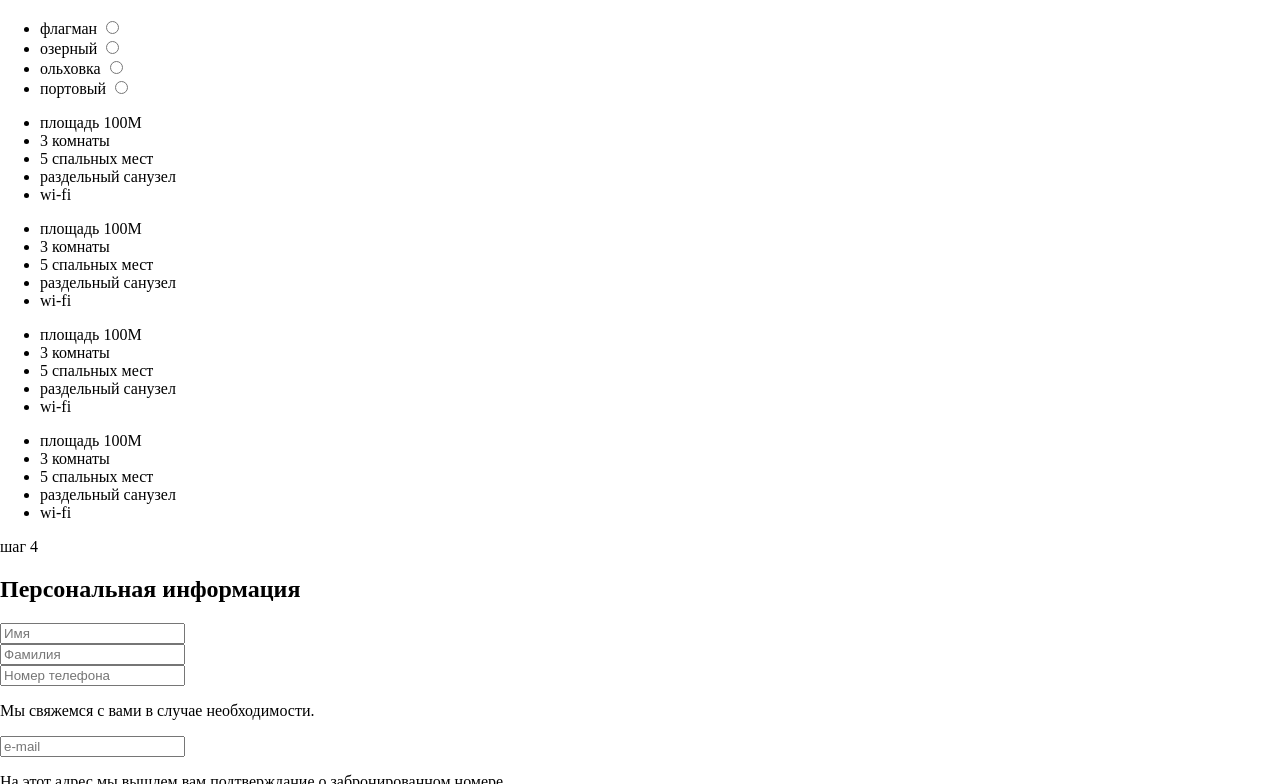
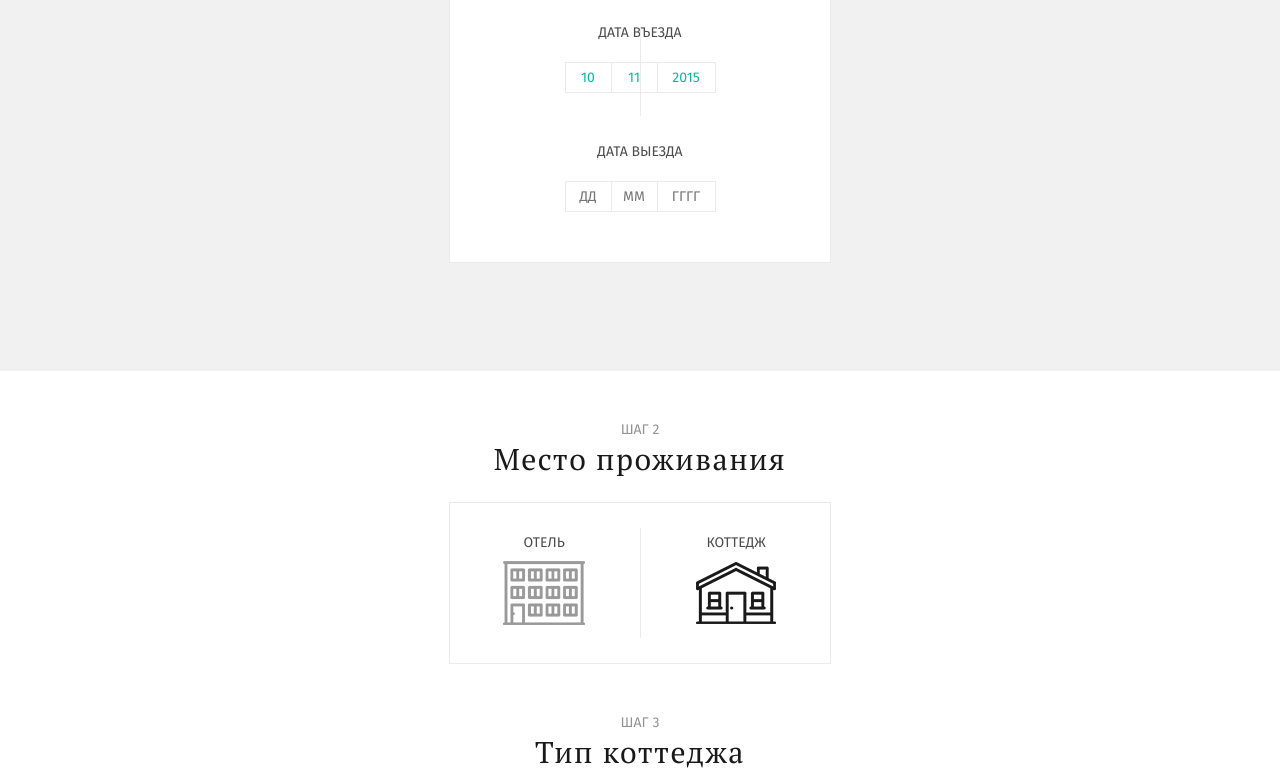
Before and after one commit to lopachenok/green-valley, a website: page app/form.html in a window 1280 px wide. Shown: the part 460-1244 px from the top of the page. Drawn offline with Linux system fonts and the light colour scheme; files that its build step writes are made by us from their sources.

Commit message:
Half of form page

```diff
--- a/app/form.html
+++ b/app/form.html
@@ -62,27 +62,27 @@
       <section class="date-of-rest">
         <div class="date-of-rest__inner">
 
-          <p class="date-of-rest__step  step">шаг 1</p>
-          <h1 class="date-of-rest__title">Дата отдыха</h1>
+          <p class="step">шаг 1</p>
+          <h1 class="section-title  section-title--grey">Дата отдыха</h1>
 
           <ul class="date-of-rest__choice-block">
 
             <li class="date-of-rest__choice-item">
-              <label class="date-of-rest__arrival-date">
-                дата въезда
-                <input type="text" value="10" placeholder="ДД">
-                <input type="text" value="11" placeholder="ММ">
-                <input type="text" value="2015" placeholder="ГГГГ">
-              </label>
+              <label class="date-of-rest__label">
+                дата въезда</label>
+                <input type="text" value="10" placeholder="ДД" class="date-of-rest__input">
+                <input type="text" value="11" placeholder="ММ" class="date-of-rest__input">
+                <input type="text" value="2015" placeholder="ГГГГ" class="date-of-rest__input">
+
             </li>
 
             <li class="date-of-rest__choice-item">
-              <label class="date-of-rest__depart-date">
-                дата выезда
-                <input type="text" placeholder="ДД">
-                <input type="text" placeholder="ММ">
-                <input type="text" placeholder="ГГГГ">
-              </label>
+              <label class="date-of-rest__label">
+                дата выезда</label>
+                <input type="text" placeholder="ДД" class="date-of-rest__input">
+                <input type="text" placeholder="ММ" class="date-of-rest__input">
+                <input type="text" placeholder="ГГГГ" class="date-of-rest__input">
+
             </li>
 
           </ul>
@@ -93,22 +93,22 @@
       <section class="living-place">
         <div class="living-place__inner">
 
-          <p class="living-place__step  step">шаг 2</p>
-          <h1 class="living-place__title">Место проживания</h1>
+          <p class="step">шаг 2</p>
+          <h1 class="section-title  section-title--grey">Место проживания</h1>
 
           <ul class="living-place__choice-block">
 
             <li class="living-place__choice-item">
-              <label class="living-place__hotel">
+              <label class="living-place__lable  living-place__lable--hotel" >
                 отель
-                <input type="radio" name="living-place">
+                <input type="radio" name="living-place" class="living-place__icon">
               </label>
             </li>
 
             <li class="living-place__choice-item">
-              <label class="living-place__cottage">
+              <label class="living-place__lable  living-place__lable--cottage">
                 коттедж
-                <input type="radio" name="living-place">
+                <input type="radio" name="living-place" class="living-place__icon">
               </label>
             </li>
 
@@ -120,8 +120,8 @@
       <section class="cottage-type">
         <div class="cottage-type__inner">
 
-          <p class="cottage-type__step step"></p>
-          <h1 class="cottage-type__title"></h1>
+          <p class="step">шаг 3</p>
+          <h1 class="section-title  section-title--grey">Тип коттеджа</h1>
 
           <ul class="cottage-type__choice-block">
 
@@ -196,8 +196,8 @@
       <section class="personal-info">
         <div class="personal-info__inner">
 
-          <p class="personal-info__step step">шаг 4</p>
-          <h1 class="personal-info__title">Персональная информация</h1>
+          <p class="step">шаг 4</p>
+          <h1 class="section-title  section-title--grey">Персональная информация</h1>
 
           <div class="personal-info__form">
 
@@ -230,8 +230,8 @@
       <section class="pay">
         <div class="pay__inner">
 
-          <p class="pay__step  step">шаг 5</p>
-          <h1 class="pay__title">Способ оплаты</h1>
+          <p class="step">шаг 5</p>
+          <h1 class="section-title  section-title--grey">Способ оплаты</h1>
 
           <div class="pay__form">
 
@@ -325,7 +325,7 @@
 
     <script src="js/actions-slider.js"></script>
     <script src="js/gallery-slider.js"></script>
-
+    <script src="js/menu.js"></script>
     <script src="js/promo-slider.js"></script>
     <script src="js/review.js"></script>
 
--- /dev/null
+++ b/app/js/menu.js
@@ -0,0 +1,3 @@
+$(document).on('click', '.page-header__menu-toggler-wrap', function () {
+    $('.main-nav__list').toggleClass('main-nav__list--open');
+  })
--- a/app/js/promo-slider.js
+++ b/app/js/promo-slider.js
@@ -1,7 +1,5 @@
 $(document).ready(function () {
-  $(document).on('click', '.menu-toggler', function () {
-    $('.main-nav__list').toggleClass('main-nav__list--open');
-  })
+
 
   $(document).on('click', '.promo-slider__tabs-item a', function (e) {
     e.preventDefault();
--- /dev/null
+++ b/app/scss/booking.scss
@@ -0,0 +1,31 @@
+.booking{
+
+  &__inner{
+    padding-top: 70px;
+    padding-bottom: 50px;
+  }
+
+  &__title{
+    color: #000000;
+    font: 30px $font-family-banner;
+    text-align: center;
+    margin: 0;
+  }
+
+  &__text{
+    color: #000000;
+    font: 400 16px / 20px $font-family;
+    margin: 20px auto 0;
+    text-align: center;
+    width: 60%;
+
+    @media (min-width: $medium-breakpoint) {
+      width: 381px;
+    }
+  }
+
+  &__tel{
+    color: $orange-color;
+    text-decoration: none;
+  }
+}
--- /dev/null
+++ b/app/scss/date-of-rest.scss
@@ -0,0 +1,86 @@
+.date-of-rest{
+
+  background: $form-background-color;
+
+  &__inner{
+    padding-top: 50px;
+    padding-bottom: 10px;
+  }
+
+  &__choice-block{
+    margin-top: 36px;
+    padding: 0;
+    text-align: center;
+
+    @media (min-width: $large-breakpoint) {
+      margin: 20px auto 0;
+      background-color: #fff;
+      width: 380px;
+      padding-top: 25px;
+      position: relative;
+      margin-bottom: 98px;
+      border: $border;
+
+      &:after{
+        content: '';
+        height: 90px;
+        position: absolute;
+        border-left: 1px solid #ebebeb;
+        top: 27px;
+        left: 50%;
+      }
+    }
+  }
+
+  &__choice-item{
+    font-size: 0;
+    text-align: center;
+
+    @media (min-width: $medium-breakpoint) {
+      display: inline-block;
+      margin: 0 10px;
+    }
+
+    @media (min-width: $large-breakpoint) {
+      display: inline-block;
+      margin: 0 24px;
+    }
+  }
+
+  &__label{
+    color: #4c4c4c;
+    font: 400 14px / 18px $font-family;
+    display: block;
+    text-align: center;
+    text-transform: uppercase;
+  }
+
+  &__input{
+    width: 50px;
+    height: 50px;
+    border-top: 1px solid #ebebeb;
+    border-bottom: 1px solid #ebebeb;
+    border-left: 1px solid #ebebeb;
+    margin-top: 20px;
+    margin-bottom: 40px;
+    border-right: none;
+    text-align: center;
+    color: #0ab89d;
+    font: 500 14px / 18px $font-family;
+
+     @media (min-width: $large-breakpoint) {
+       height: 27px;
+       width: 41px;
+       margin-bottom: 50px;
+    }
+  }
+
+  &__input:last-of-type{
+    width: 70px;
+    border-right: 1px solid #ebebeb;
+
+    @media (min-width: $large-breakpoint) {
+       width: 53px;
+    }
+  }
+}
--- /dev/null
+++ b/app/scss/living-place.scss
@@ -0,0 +1,76 @@
+.living-place{
+
+  &__inner{
+    padding-top: 40px;
+    padding-bottom: 50px;
+
+    @media (min-width: $medium-breakpoint) {
+      padding-top: 50px;
+    }
+  }
+
+  &__choice-block{
+    margin: 23px auto 0;
+    padding: 0;
+    border: $border;
+    height: 160px;
+    width: 280px;
+    position: relative;
+
+    @media (min-width: $medium-breakpoint) {
+      width: 380px;
+    }
+
+    &:before{
+      position: absolute;
+      content: '';
+      height: 110px;
+      top: 25px;
+      left: 50%;
+      border-left: $border;
+
+    }
+  }
+
+  &__choice-item{
+    width: 138px;
+    display: inline-block;
+    height: 100%;
+
+    @media (min-width: $medium-breakpoint) {
+        width: 188px;
+      }
+  }
+
+  &__lable{
+    color: #4c4c4c;
+    font: 400 14px / 18px $font-family;
+    text-transform: uppercase;
+    display: block;
+    text-align: center;
+    margin-top: 28px;
+    position: relative;
+    padding-left: 25px;
+
+    &:before{
+      content: '';
+      height: 64px;
+      width: 82px;
+      position: absolute;
+      left: 50%;
+      transform: translateX(-50%);
+      top: 30px;
+    }
+
+    &--hotel:before{
+      background: url(../img/IC-Hotel.png) no-repeat center;
+    }
+    &--cottage:before{
+      background: url(../img/IC-Cottage.png)no-repeat center;
+    }
+  }
+
+  &__icon{
+    opacity: 0;
+  }
+}
--- a/app/scss/section-title.scss
+++ b/app/scss/section-title.scss
@@ -15,3 +15,7 @@
 .section-title--white{
   color: #ffffff;
 }
+
+.section-title--grey{
+  color: #191919;
+}
--- /dev/null
+++ b/app/scss/step.scss
@@ -0,0 +1,7 @@
+.step{
+  color: #929292;
+  font: 500 14px / 18px $font-family;
+  text-align: center;
+  text-transform: uppercase;
+  margin: 0;
+}
--- a/app/scss/style.scss
+++ b/app/scss/style.scss
@@ -32,3 +32,7 @@
 @import 'room.scss';
 @import 'room-slider.scss';
 @import 'recomendation.scss';
+@import 'booking.scss';
+@import 'step.scss';
+@import 'date-of-rest.scss';
+@import 'living-place.scss';
--- a/app/scss/variables.scss
+++ b/app/scss/variables.scss
@@ -7,3 +7,5 @@ $letter-spacing: 0.05em;
 $font-family: 'Fira Sans';
 $font-family-banner: 'PT Serif';
 $animation-time: 4s;
+$form-background-color: #f1f1f1;
+$border: 1px solid #ebebeb;
```
Also changed, not shown: app/example.html (deleted, +0 -22 lines), app/index.html (+1 -1 lines), app/roomlist.html (+1 -1 lines), app/single-room.html (+1 -1 lines), app/css/style.css, app/img/IC-Cottage.png (added), app/img/IC-Hotel.png (added), app/scss/l(../img/IC-Cottage.png (added).
